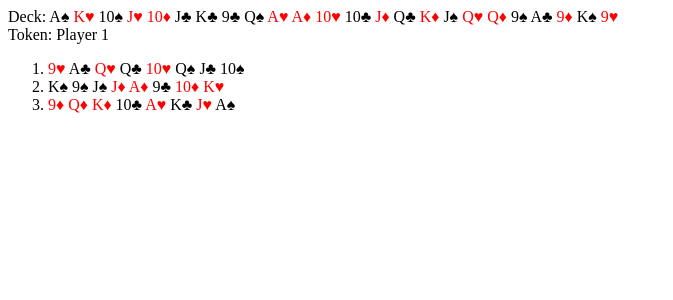
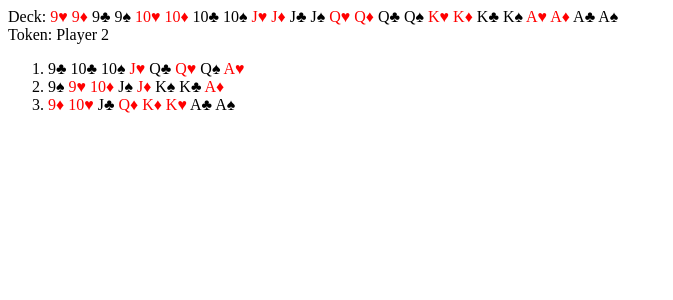
Before and after one commit to adam-zielonka/pan, an Angular app: page / in a window 1280 px wide. Shown: the top 300 px of the page, without its empty margins (0-673 px from the left). Built offline with nearby package versions, Linux system fonts and the light colour scheme.

Commit message:
Added sorting card

```diff
--- a/src/app/pan/board.ts
+++ b/src/app/pan/board.ts
@@ -28,6 +28,9 @@ export class Board {
                 this.players[i].cards.push(card)
             }
         }
+        for (const player of this.players) {
+            player.sortCards()
+        }
     }
 
     public getPlayers() : Player[] {
--- a/src/app/pan/card.ts
+++ b/src/app/pan/card.ts
@@ -52,6 +52,12 @@ export class Card {
         return this.value == card.getValue() && this.color == card.getColor()
     }
 
+    public compare(card : Card) : number {
+        if(this.value < card.getValue()) return -1
+        if(this.value > card.getValue()) return 1
+        return 0
+    }
+
     public static generateDeck() : Card[] {
         var deck : Card[] = []
         for (let i = 9; i <= 14; i++) {
@@ -68,4 +74,5 @@ export class Card {
         }
         return deck
     }
+
 }
--- a/src/app/pan/color.ts
+++ b/src/app/pan/color.ts
@@ -1,6 +1,6 @@
 export enum Color {
-    Trefl = 1,
+    Kier = 1,
     Karo,
-    Kier,
+    Trefl,
     Pik
 }
--- a/src/app/pan/pan.component.ts
+++ b/src/app/pan/pan.component.ts
@@ -18,12 +18,12 @@ export class PanComponent implements OnInit {
   }
 
   ngOnInit() {
-    this.deck = Card.shuffleDeck(Card.generateDeck())
+    this.deck = Card.generateDeck()
     this.board = new Board()
     this.board.addPlayer(new Player())
     this.board.addPlayer(new Player())
     this.board.addPlayer(new Player())
-    this.board.dealingCards(this.deck.map(card => card))
+    this.board.dealingCards(Card.shuffleDeck(this.deck.map(card => card)))
   }
 
 }
--- a/src/app/pan/player.ts
+++ b/src/app/pan/player.ts
@@ -2,4 +2,8 @@ import { Card } from "./card"
 
 export class Player {
     public cards: Card[] = []
+
+    public sortCards() {
+        this.cards.sort((a,b) => a.compare(b))
+    }
 }
```
